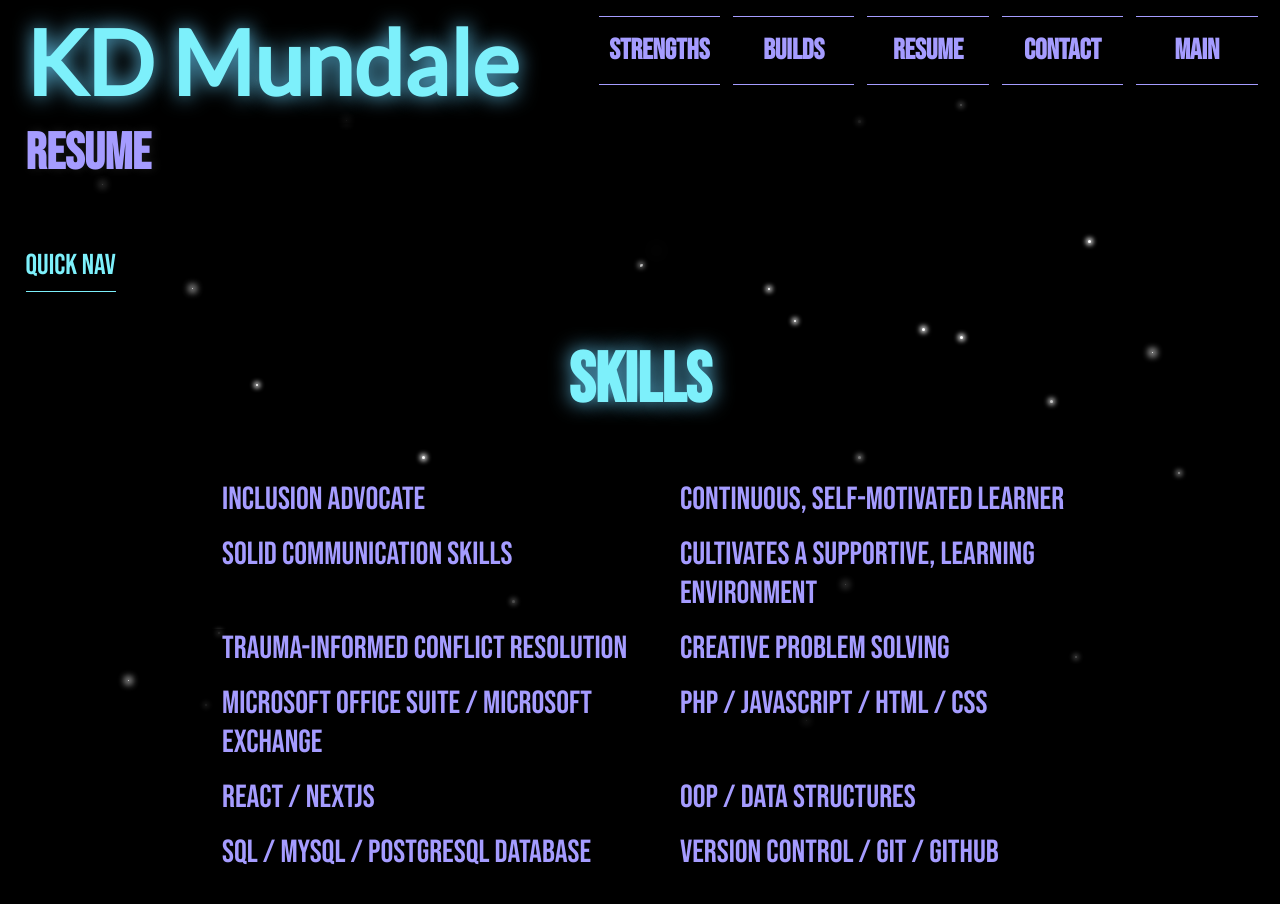
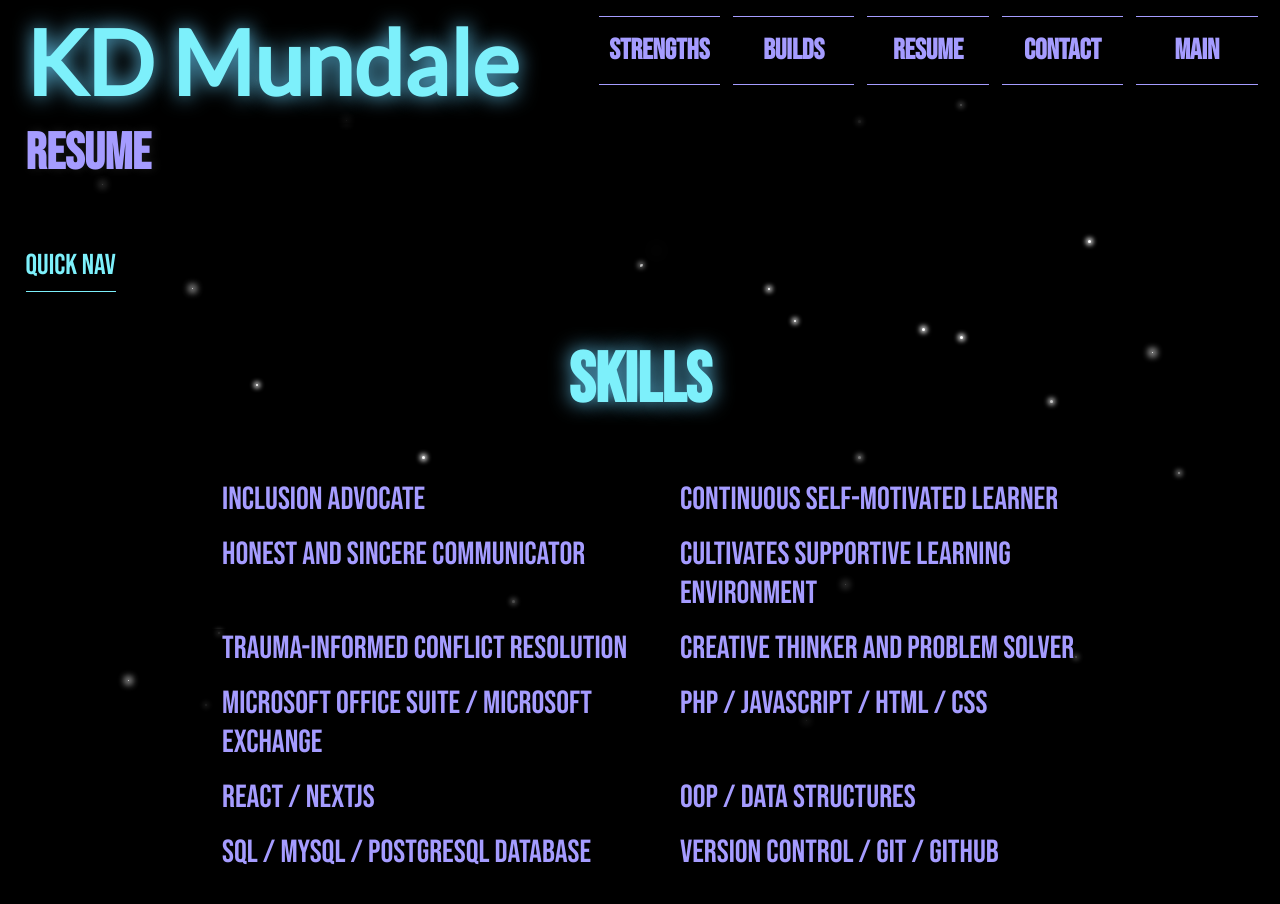
Before and after one commit to kdmundale/Profile-2.0, a Next.js app: page /resume in a window 1280 px wide. Shown: the top 904 px of the page. Built offline with nearby package versions, Linux system fonts and the light colour scheme.

Commit message:
Update resume.js
Updating skills section

```diff
--- a/pages/resume.js
+++ b/pages/resume.js
@@ -6,7 +6,7 @@ import Link from 'next/link'
 import React, { useState } from 'react'
 import styles from '../styles/Resume.module.css'
 
-const relSkills =['Inclusion advocate', 'Continuous, self-motivated learner', 'Solid communication skills', 'Cultivates a supportive, learning environment', 'Trauma-informed conflict resolution', 'Creative problem solving', 'Microsoft Office Suite / Microsoft Exchange', 'PHP / JavaScript / HTML / CSS', 'REACT / NEXTJS', 'OOP / Data Structures', 'SQL / MySQL / PostgreSQL Database', 'Version Control / Git / GitHub']
+const relSkills =['Inclusion advocate', 'Continuous self-motivated learner', 'Honest and sincere communicator', 'Cultivates supportive learning environment', 'Trauma-informed conflict resolution', 'Creative thinker and problem solver', 'Microsoft Office Suite / Microsoft Exchange', 'PHP / JavaScript / HTML / CSS', 'REACT / NEXTJS', 'OOP / Data Structures', 'SQL / MySQL / PostgreSQL Database', 'Version Control / Git / GitHub']
 
 const relProjects=[{name:'Lancaster City Nutrition Website & Web Application', source:'Personal Project/ In Development', details:'Design, model, and launch website and web application for Lancaster City Nutrition. Gather and refine specifications and requirements based on technical needs, collaborate with customer to establish and prioritize user stories, maintain project integrity with git version control\n \nWrite well designed, testable, efficient Python 3 code for Flask application by using best software development practices. Create website layout/user interfaces by using standard HTML/CSS practices and templating, keep theme to customer’s desired esthetic \n \nBuild/test SQL database using pgAdmin, integrate data into user friendly UI for both registered users and admin services through web application'},
 {name:'Tribute to Torchy Togs: Paper Doll Web Application', source:'Personal Project', details:'Begin online, interactive, vintage paper-doll website using raw JavaScript, including responsive design and touch technology for desktop and mobile devices\n \nCurate, edit, and remaster images and modify files to improve website loading by 75%, implement improved JS functions to raise performance by 60%'},
```
